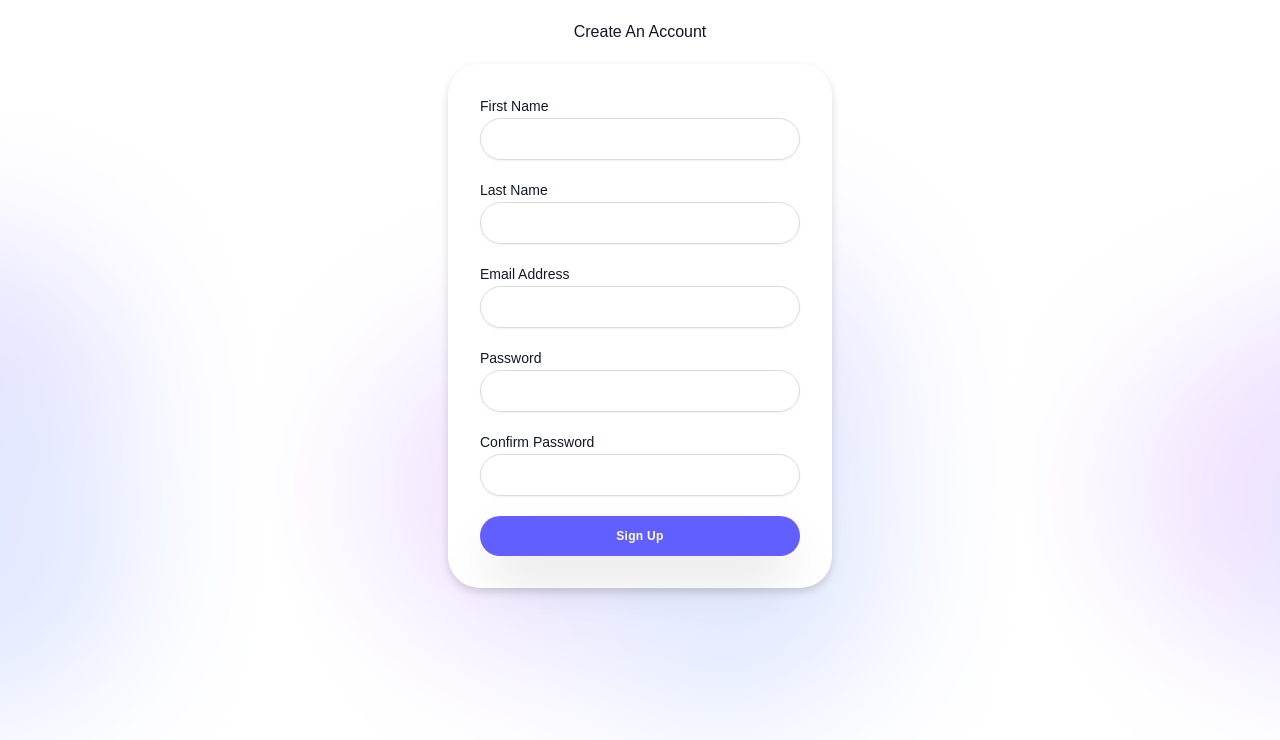
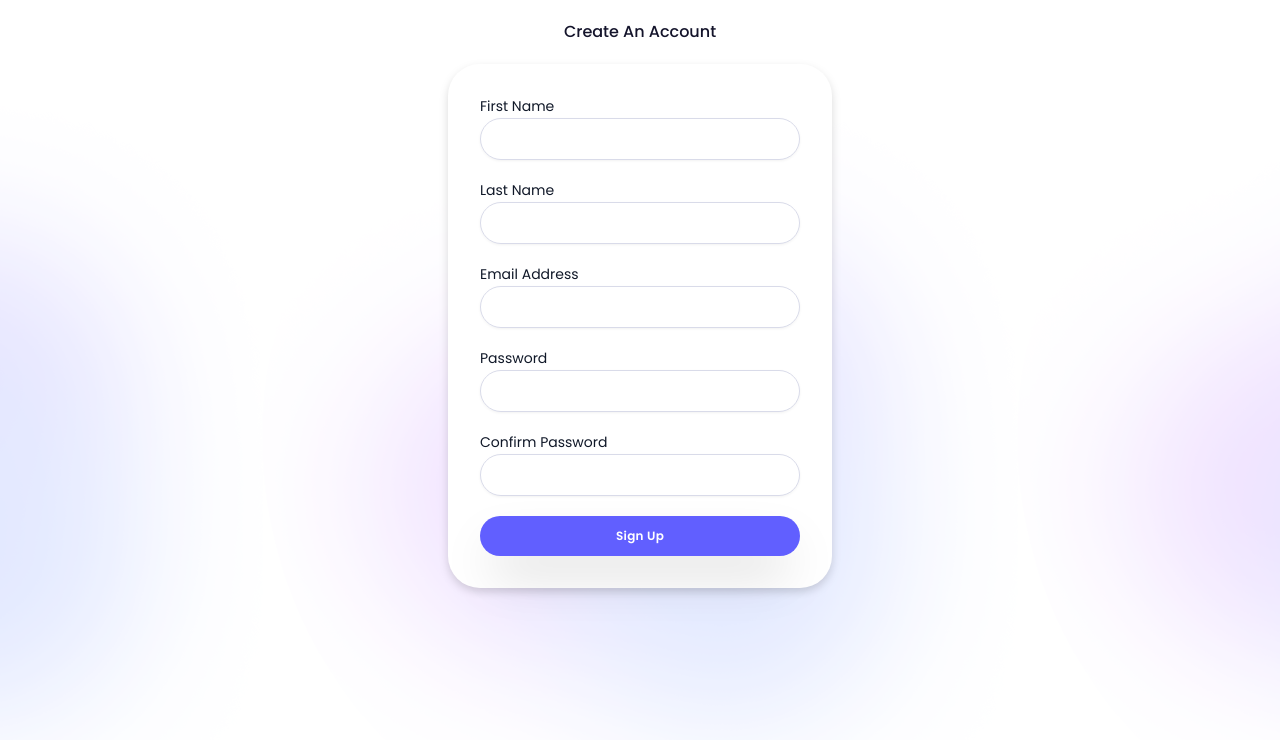
Before and after one commit to saeedhalabi/Whisperly, a React (Vite) app in the folder client/: page / in a window 1280 px wide. Shown: the top 740 px of the page. Built offline with nearby package versions, Linux system fonts and the light colour scheme.

Commit message:
Fix import statement

```diff
--- a/client/src/index.css
+++ b/client/src/index.css
@@ -1,5 +1,5 @@
+@import url("https://fonts.googleapis.com/css2?family=Poppins:ital,wght@0,100;0,200;0,300;0,400;0,500;0,600;0,700;0,800;0,900;1,100;1,200;1,300;1,400;1,500;1,600;1,700;1,800;1,900&display=swap");
 @import "tailwindcss";
-@import url("https://fonts.googleapis.com/css2?family=Poppins:ital,wght@0,100;0,200;0,300;0,400;0,500;0,600;0,700;0,800;0,900;1,100;1,200;1,300;1,400;1,500;1,600;1,700;1,800;1,900&display=swap");
 
 body {
   font-family: "Poppins", sans-serif;
```
